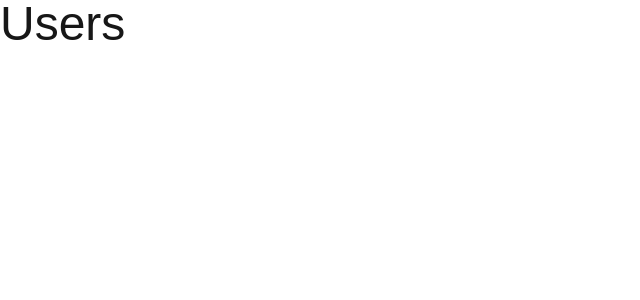
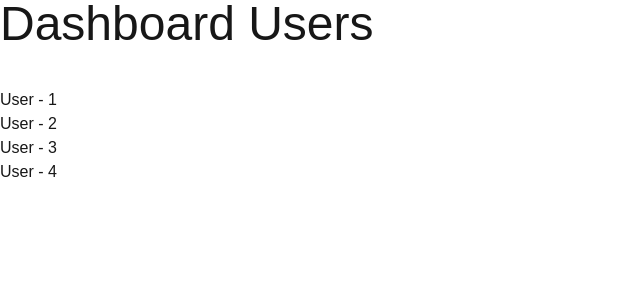
Before and after one commit to asratulhasannahid/dev-event, a Next.js app: page /dashboard/users in a window 1280 px wide. Shown: the top 300 px of the page, without its empty margins (0-640 px from the left). Built offline with nearby package versions, Linux system fonts and the light colour scheme.

Commit message:
dynamic routing without specification

```diff
--- /dev/null
+++ b/app/dashboard/users/[id]/page.tsx
@@ -0,0 +1,9 @@
+const page = () => {
+  return (
+    <div>
+      <h2 className="text-3xl">UserDetails</h2>
+    </div>
+  );
+};
+
+export default page;
--- a/app/dashboard/users/page.tsx
+++ b/app/dashboard/users/page.tsx
@@ -1,7 +1,23 @@
+import Link from "next/link";
+
 const page = () => {
   return (
     <div>
-      <h2 className="text-5xl">Users</h2>
+      <h2 className="text-5xl">Dashboard Users</h2>
+      <ul className="mt-10">
+        <li>
+          <Link href="/dashboard/users/1">User - 1</Link>
+        </li>
+        <li>
+          <Link href="/dashboard/users/2">User - 2</Link>
+        </li>
+        <li>
+          <Link href="/dashboard/users/3">User - 3</Link>
+        </li>
+        <li>
+          <Link href="/dashboard/users/4">User - 4</Link>
+        </li>
+      </ul>
     </div>
   );
 };
```
